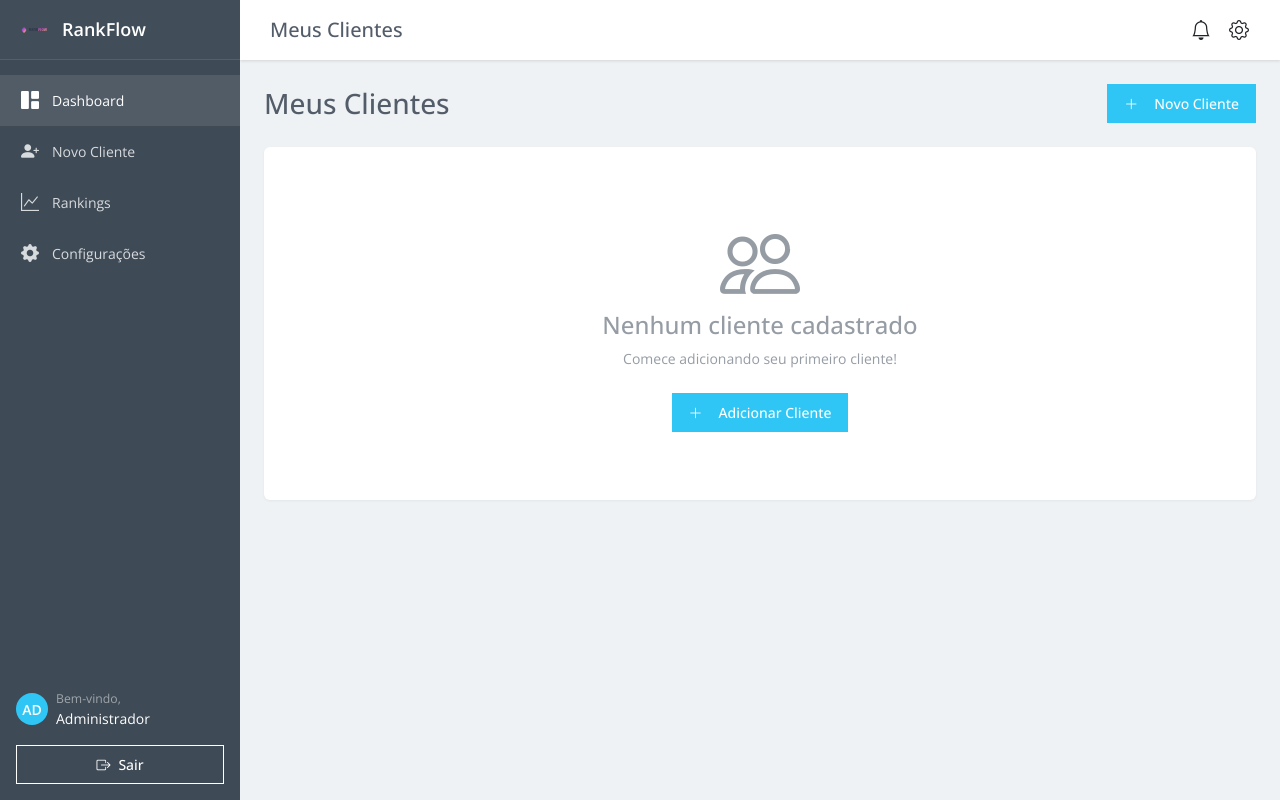
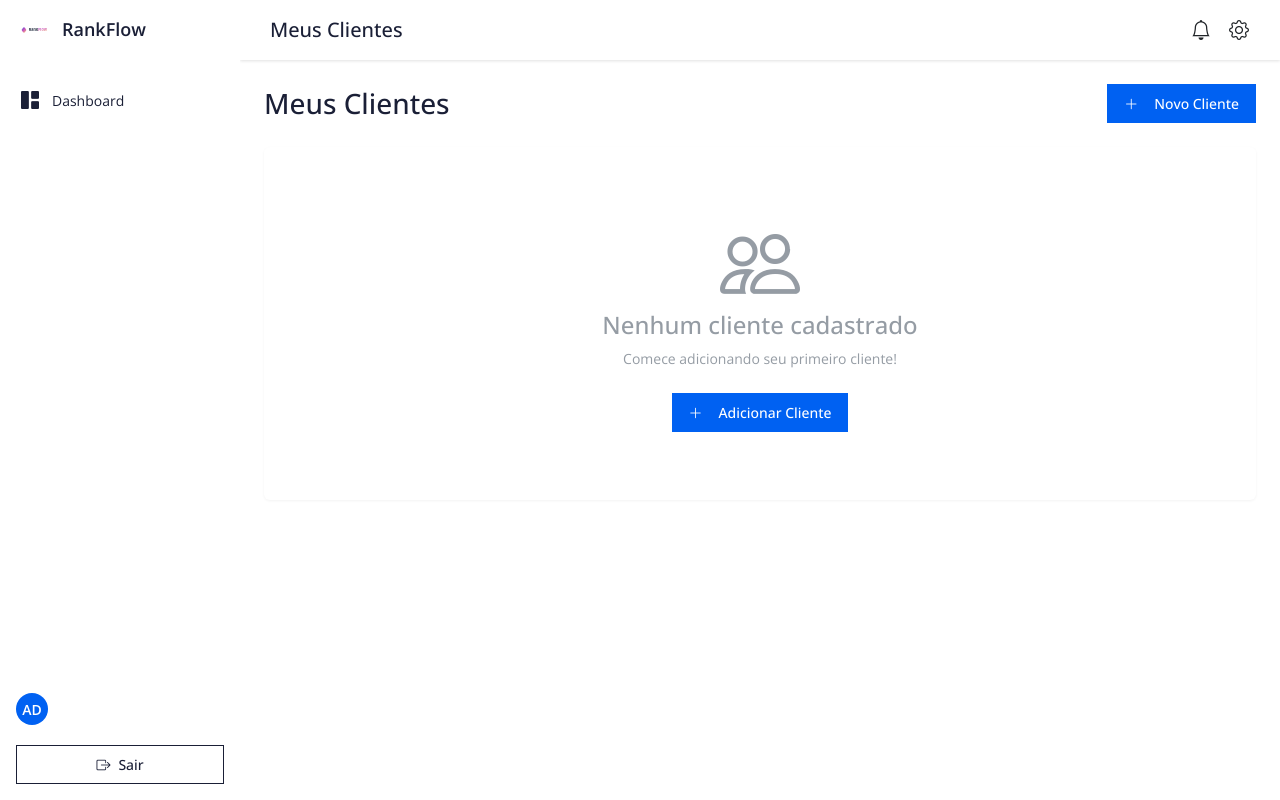
Before and after one commit to Gabrielnfranca/RankFlow_SEO, a Flask app: page /dashboard in a window 1280 px wide. Run offline with Flask 3, Linux system fonts and the light colour scheme; a user stored in the database is signed in; data that the repository does not hold is empty.

Commit message:
Remove all gray backgrounds and improve color scheme

```diff
--- a/static/css/style.css
+++ b/static/css/style.css
@@ -1,11 +1,11 @@
 /* Variáveis Globais */
 :root {
-    --primary-color: #2fc6f6;
-    --secondary-color: #3bc8f5;
+    --primary-color: #0061f2;
+    --secondary-color: #6ea8fe;
     --accent-color: #bbed21;
-    --dark-blue: #333;
-    --text-color: #535c69;
-    --sidebar-bg: #3e4a56;
+    --dark-blue: #1a1f36;
+    --text-color: #1a1f36;
+    --sidebar-bg: #ffffff;
     --header-height: 60px;
     --sidebar-width: 240px;
     --box-shadow: 0 1px 3px rgba(0, 0, 0, 0.12);
@@ -16,7 +16,7 @@ body {
     font-family: 'Open Sans', 'Helvetica Neue', sans-serif;
     margin: 0;
     padding: 0;
-    background: #eef2f4;
+    background: #ffffff;
     color: var(--text-color);
     display: flex;
     min-height: 100vh;
@@ -31,7 +31,7 @@ body {
     left: 0;
     top: 0;
     background: var(--sidebar-bg);
-    color: #fff;
+    color: #1a1f36;
     display: flex;
     flex-direction: column;
     z-index: 1000;
@@ -43,7 +43,7 @@ body {
     padding: 0 20px;
     display: flex;
     align-items: center;
-    background: rgba(82, 92, 105, 0.15);
+    background: rgba(255, 255, 255, 0.15);
     border-bottom: 1px solid rgba(255, 255, 255, 0.1);
 }
 
@@ -56,7 +56,7 @@ body {
 .sidebar-header span {
     font-size: 18px;
     font-weight: 600;
-    color: #fff;
+    color: #1a1f36;
 }
 
 .sidebar-menu {
@@ -78,7 +78,7 @@ body {
 .sidebar-menu li a:hover,
 .sidebar-menu li.active a {
     background: rgba(255, 255, 255, 0.1);
-    color: #fff;
+    color: #1a1f36;
 }
 
 .sidebar-menu li a i {
@@ -92,14 +92,14 @@ body {
 .main-content {
     margin-left: var(--sidebar-width);
     flex: 1;
-    background: #eef2f4;
+    background: #ffffff;
     min-height: 100vh;
 }
 
 /* Header */
 .top-header {
     height: var(--header-height);
-    background: #fff;
+    background: #ffffff;
     box-shadow: var(--box-shadow);
     padding: 0 30px;
     display: flex;
@@ -112,7 +112,7 @@ body {
 
 /* Cards */
 .dashboard-card {
-    background: #fff;
+    background: #ffffff;
     border-radius: 8px;
     box-shadow: var(--box-shadow);
     margin-bottom: 20px;
@@ -141,7 +141,7 @@ body {
 .btn-primary {
     background: var(--primary-color);
     border-color: var(--primary-color);
-    color: #fff;
+    color: #ffffff;
     padding: 8px 16px;
     border-radius: 4px;
     transition: all 0.2s ease;
@@ -160,7 +160,7 @@ body {
 
 .table th {
     font-weight: 600;
-    color: #525c69;
+    color: #1a1f36;
     border-bottom: 1px solid #eef2f4;
     padding: 15px 20px;
 }
@@ -182,7 +182,7 @@ body {
     font-size: 14px;
     font-weight: 600;
     background: var(--primary-color);
-    color: #fff;
+    color: #ffffff;
 }
 
 /* Responsividade */
@@ -252,7 +252,7 @@ body {
 
 .components li a {
     padding: 0.875rem 1.5rem;
-    color: var(--text-secondary);
+    color: var(--text-color);
     text-decoration: none;
     display: flex;
     align-items: center;
@@ -663,13 +663,11 @@ body {
         max-width: 1000px;
         display: grid;
         grid-template-columns: 1.2fr 1fr;
-        gap: 0;
     }
 
     .login-content {
         background: #ffffff;
         padding: 3.5rem;
-        border-radius: 24px 0 0 24px;
     }
 
     .login-image {
@@ -681,7 +679,6 @@ body {
         padding: 3.5rem;
         position: relative;
         overflow: hidden;
-        border-radius: 0 24px 24px 0;
     }
 
     .login-image::before {
@@ -701,6 +698,8 @@ body {
         font-weight: 700;
         margin-bottom: 1.5rem;
         text-align: center;
+        position: relative;
+        z-index: 1;
     }
 
     .login-image p {
@@ -709,6 +708,8 @@ body {
         text-align: center;
         max-width: 400px;
         line-height: 1.6;
+        position: relative;
+        z-index: 1;
     }
 }
 
@@ -717,6 +718,7 @@ body {
     .login-container {
         padding: 2.5rem;
         margin: 1rem;
+        background: #ffffff;
     }
 }
 
```
